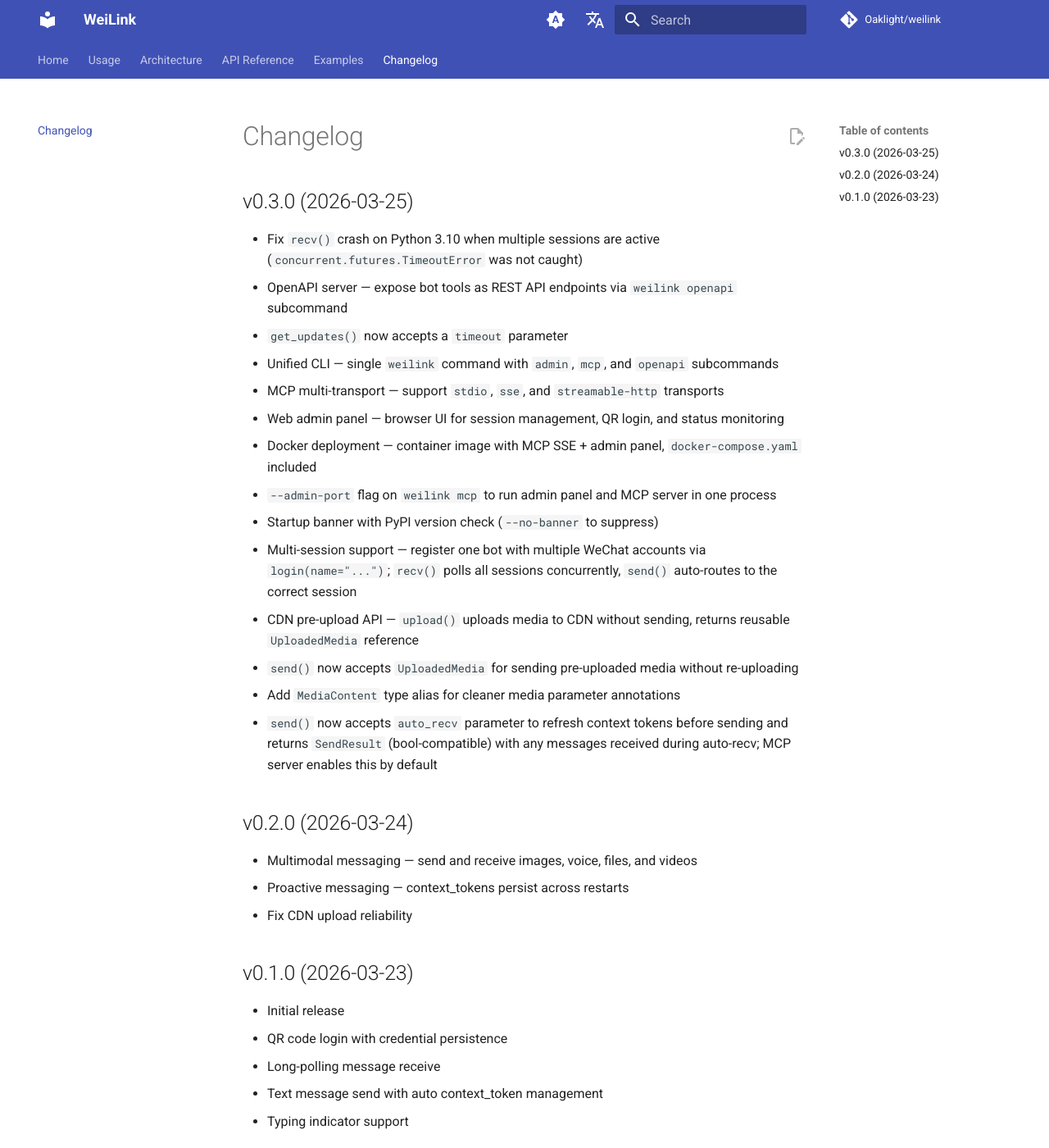
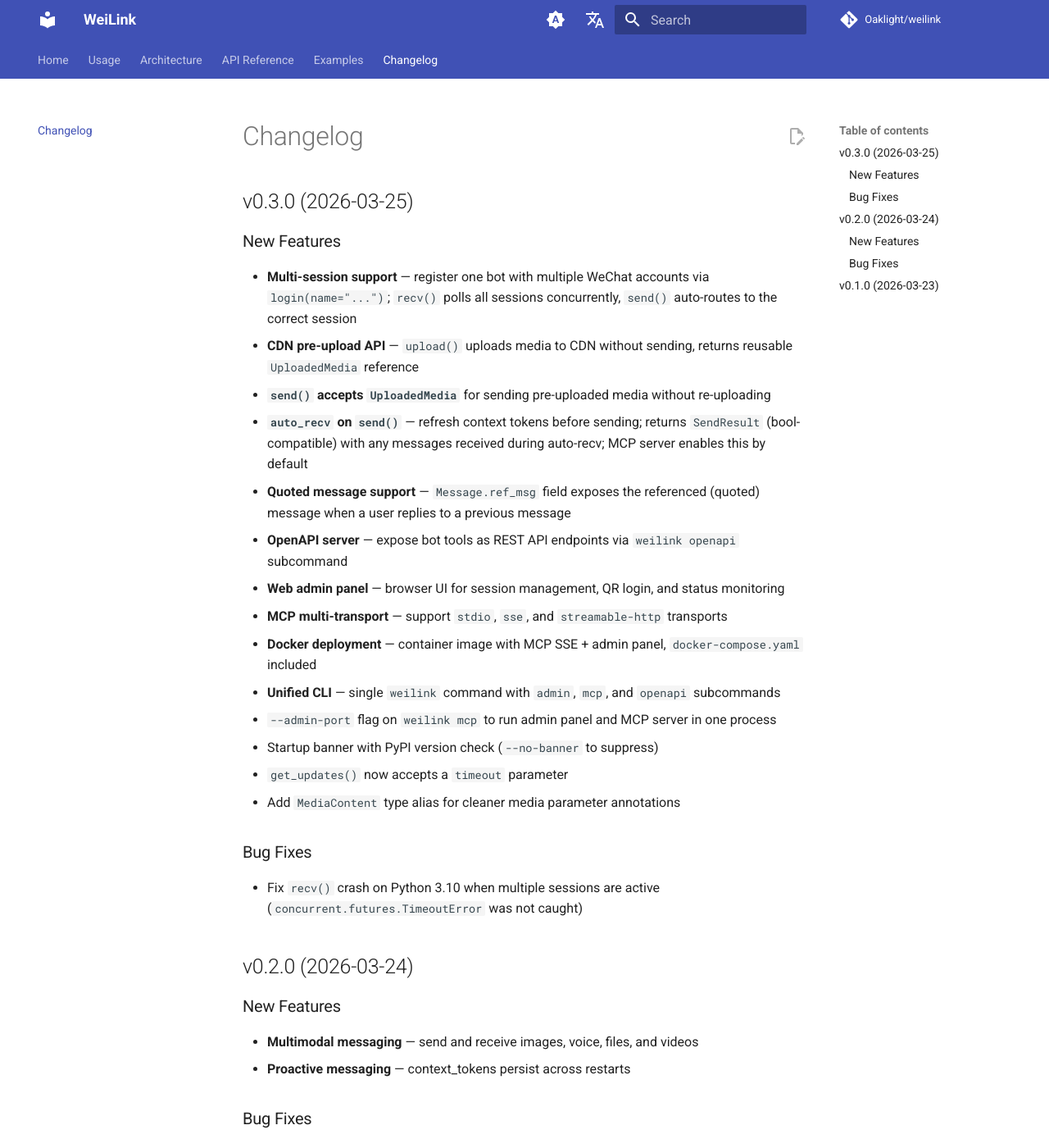
Before and after one commit to Oaklight/weilink, an MkDocs documentation site: the page built from docs/changelog.md, in a window 1280 px wide and 1400 px high. Shown: the whole window at 82% size. Built offline with MkDocs 1.6.1 and Material for MkDocs 9.7.7, drawn with Linux system fonts in a browser that asks for light colours; comment, search, counter and statistics services are not loaded.

Commit message:
Categorize changelog entries and add ref_msg support

```diff
--- a/docs/changelog.md
+++ b/docs/changelog.md
@@ -2,25 +2,36 @@
 
 ## v0.3.0 (2026-03-25)
 
-- Fix `recv()` crash on Python 3.10 when multiple sessions are active (`concurrent.futures.TimeoutError` was not caught)
-- OpenAPI server — expose bot tools as REST API endpoints via `weilink openapi` subcommand
-- `get_updates()` now accepts a `timeout` parameter
-- Unified CLI — single `weilink` command with `admin`, `mcp`, and `openapi` subcommands
-- MCP multi-transport — support `stdio`, `sse`, and `streamable-http` transports
-- Web admin panel — browser UI for session management, QR login, and status monitoring
-- Docker deployment — container image with MCP SSE + admin panel, `docker-compose.yaml` included
+### New Features
+
+- **Multi-session support** — register one bot with multiple WeChat accounts via `login(name="...")`; `recv()` polls all sessions concurrently, `send()` auto-routes to the correct session
+- **CDN pre-upload API** — `upload()` uploads media to CDN without sending, returns reusable `UploadedMedia` reference
+- **`send()` accepts `UploadedMedia`** for sending pre-uploaded media without re-uploading
+- **`auto_recv` on `send()`** — refresh context tokens before sending; returns `SendResult` (bool-compatible) with any messages received during auto-recv; MCP server enables this by default
+- **Quoted message support** — `Message.ref_msg` field exposes the referenced (quoted) message when a user replies to a previous message
+- **OpenAPI server** — expose bot tools as REST API endpoints via `weilink openapi` subcommand
+- **Web admin panel** — browser UI for session management, QR login, and status monitoring
+- **MCP multi-transport** — support `stdio`, `sse`, and `streamable-http` transports
+- **Docker deployment** — container image with MCP SSE + admin panel, `docker-compose.yaml` included
+- **Unified CLI** — single `weilink` command with `admin`, `mcp`, and `openapi` subcommands
 - `--admin-port` flag on `weilink mcp` to run admin panel and MCP server in one process
 - Startup banner with PyPI version check (`--no-banner` to suppress)
-- Multi-session support — register one bot with multiple WeChat accounts via `login(name="...")`; `recv()` polls all sessions concurrently, `send()` auto-routes to the correct session
-- CDN pre-upload API — `upload()` uploads media to CDN without sending, returns reusable `UploadedMedia` reference
-- `send()` now accepts `UploadedMedia` for sending pre-uploaded media without re-uploading
+- `get_updates()` now accepts a `timeout` parameter
 - Add `MediaContent` type alias for cleaner media parameter annotations
-- `send()` now accepts `auto_recv` parameter to refresh context tokens before sending and returns `SendResult` (bool-compatible) with any messages received during auto-recv; MCP server enables this by default
+
+### Bug Fixes
+
+- Fix `recv()` crash on Python 3.10 when multiple sessions are active (`concurrent.futures.TimeoutError` was not caught)
 
 ## v0.2.0 (2026-03-24)
 
-- Multimodal messaging — send and receive images, voice, files, and videos
-- Proactive messaging — context_tokens persist across restarts
+### New Features
+
+- **Multimodal messaging** — send and receive images, voice, files, and videos
+- **Proactive messaging** — context_tokens persist across restarts
+
+### Bug Fixes
+
 - Fix CDN upload reliability
 
 ## v0.1.0 (2026-03-23)
```
